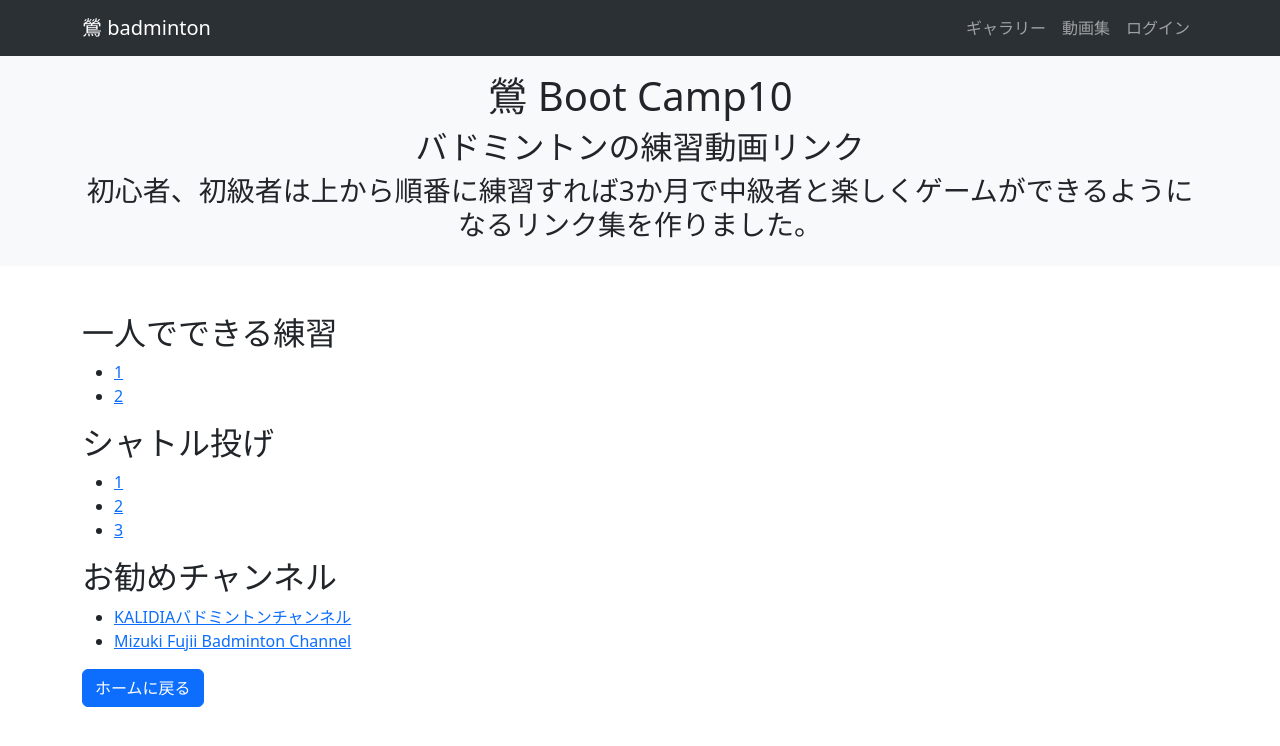
After one commit to UGUIS8020/uguis_bad, a Python web app: template templates/video_link.html in a window 1280 px wide. The commit adds this page. Shown: the top 746 px of the page. Run offline with Jinja, Linux system fonts and the light colour scheme; the template is opened without the code that fills it, so the values that code supplies are empty; some libraries are stand-ins or nearby versions.

Commit message:
新越谷

```diff
--- a/templates/base.html
+++ b/templates/base.html
@@ -16,9 +16,9 @@
       <meta charset="UTF-8">
       <meta name="viewport" content="width=device-width, initial-scale=1.0">
       <!-- SEO改善のためのメタ情報強化 -->
-      <meta name="description" content="埼玉県越谷市の社会人バドミントンサークル「おかめ」。北越谷体育館で活動中。初心者歓迎！参加費1回600円～。越谷市、北越谷、南越谷、新越谷エリアで活動するアットホームなバドミントンチームです。見学・体験随時募集中！">
+      <meta name="description" content="埼玉県越谷市の社会人バドミントンサークル「鶯」。北越谷体育館で活動中。初心者歓迎！参加費1回600円～。越谷市、北越谷、南越谷、新越谷エリアで活動するアットホームなバドミントンチームです。見学・体験随時募集中！">
       <meta name="keywords" content="越谷市,バドミントン,サークル,北越谷,南越谷,新越谷,社会人,初心者歓迎,体育館,スポーツ,運動,趣味,バドミントンコート,練習会">
-      <title>おかめ｜越谷市バドミントンサークル</title>
+      <title>鶯｜越谷市バドミントンサークル</title>
 
       <!-- Open Graph メタタグの強化 -->
       <meta property="og:title" content="越谷市バドミントンサークル｜おかめ｜初心者歓迎！">
@@ -26,7 +26,7 @@
       <meta property="og:image" content="https://badminton.shibuya8020.com/images/001.jpg">
       <meta property="og:url" content="https://badminton.shibuya8020.com/">
       <meta property="og:type" content="website">
-      <meta property="og:site_name" content="おかめ">
+      <meta property="og:site_name" content="鶯">
       <meta property="og:locale" content="ja_JP">
 
       <!-- 検索エンジン向けの追加情報 -->
@@ -46,7 +46,7 @@
       {
           "@context": "https://schema.org",
           "@type": "SportsTeam",
-          "name": "おかめ",
+          "name": "鶯",
           "description": "埼玉県越谷市の社会人バドミントンサークル。初心者から経験者まで歓迎！",
           "address": {
               "@type": "PostalAddress",
@@ -149,7 +149,7 @@
   <header>
     <nav class="navbar navbar-expand-lg bg-body-tertiary fixed-top" data-bs-theme="dark">
         <div class="container">
-          <a class="navbar-brand" href="{{ url_for('index') }}">おかめ badminton</a>
+          <a class="navbar-brand" href="{{ url_for('index') }}">鶯 badminton</a>
           <button class="navbar-toggler" type="button" data-bs-toggle="collapse" data-bs-target="#navbarNav" aria-controls="navbarNav" aria-expanded="false" aria-label="Toggle navigation">
             <span class="navbar-toggler-icon"></span>
           </button>
@@ -171,6 +171,10 @@
 
                 <li class="nav-item">
                   <a class="nav-link" href="{{ url_for('gallery') }}">ギャラリー</a>
+                </li>
+
+                <li class="nav-item">
+                  <a class="nav-link" href="{{ url_for('video_link') }}">動画集</a>
                 </li>
 
 
--- a/templates/edit_schedule.html
+++ b/templates/edit_schedule.html
@@ -1,4 +1,5 @@
 {% extends "base.html" %}
+{% block title %}edit_schedule{% endblock %}
 {% block content %}
 <div class="container mt-4">
     <h2>スケジュール変更</h2>
--- a/templates/gallery.html
+++ b/templates/gallery.html
@@ -1,4 +1,5 @@
 {% extends "base.html" %}
+{% block title %}gallery{% endblock %}
 {% block content %}
 
 {% if current_user.is_authenticated %}
--- a/templates/login.html
+++ b/templates/login.html
@@ -1,4 +1,5 @@
 {% extends "base.html" %}
+{% block title %}login{% endblock %}
 {% block content %}
 <section id="user_login">
     <div class="container my-5">
--- a/templates/signup.html
+++ b/templates/signup.html
@@ -1,4 +1,5 @@
 {% extends "base.html" %}
+{% block title %}signup{% endblock %}
 {% block content %}
 <section id="signup">
     <div class="container my-5">
--- /dev/null
+++ b/templates/video_link.html
@@ -0,0 +1,42 @@
+{% extends "base.html" %}
+{% block title %}videos{% endblock %}
+{% block content %}
+<header class="bg-light py-3">
+    <div class="container text-center">
+        <h1>鶯 Boot Camp10</h1>
+        <h2>バドミントンの練習動画リンク</h2>
+        <h3>初心者、初級者は上から順番に練習すれば3か月で中級者と楽しくゲームができるようになるリンク集を作りました。</h3>
+    </div>
+</header>
+
+<main class="container mt-5">
+    <section class="video-section">
+        <h2>一人でできる練習</h2>
+        <ul>
+            <li><a href="https://www.youtube.com/watch?v=6OAD8slheYE&t=248s" target="_blank" rel="noopener noreferrer">1</a></li>
+            <li><a href="https://www.youtube.com/watch?v=QJx8jHvzqFQ" target="_blank" rel="noopener noreferrer">2</a></li>
+        </ul>
+    </section>
+
+    <section class="video-section">
+        <h2>シャトル投げ</h2>
+        <ul>
+            <li><a href="https://www.youtube.com/watch?v=aeYVkD_dc4w" target="_blank" rel="noopener noreferrer">1</a></li>
+            <li><a href="https://www.youtube.com/watch?v=KOqDmhwWJG0" target="_blank" rel="noopener noreferrer">2</a></li>
+            <li><a href="https://www.youtube.com/watch?v=bRXk3-RoUc4&t=69s" target="_blank" rel="noopener noreferrer">3</a></li>
+        </ul>
+    </section>
+
+    <!-- 他のセクションも同様に続く -->
+
+    <section class="video-section">
+        <h2>お勧めチャンネル</h2>
+        <ul>
+            <li><a href="https://www.youtube.com/@kalidia_badminton_channel" target="_blank" rel="noopener noreferrer">KALIDIAバドミントンチャンネル</a></li>
+            <li><a href="https://www.youtube.com/@MizukiFujiiBadmintonChannel" target="_blank" rel="noopener noreferrer">Mizuki Fujii Badminton Channel</a></li>
+        </ul>
+    </section>
+
+    <a href="{{ url_for('index') }}" class="btn btn-primary btn-home">ホームに戻る</a>
+</main>
+{% endblock %}
```
Also changed, not shown: app.py (+7 -2 lines), templates/index.html (+5 -2 lines).
